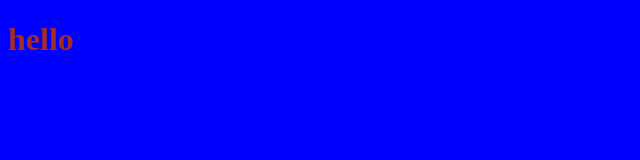
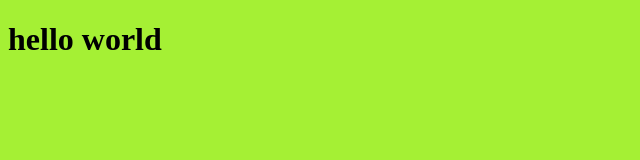
Before and after one commit to omaralter/myproject, a plain HTML site: page index.html in a window 1280 px wide. Shown: the whole page, without its empty margins (0-640 px from the left). Drawn offline with Linux system fonts and the light colour scheme.

Commit message:
change color

```diff
--- a/index.html
+++ b/index.html
@@ -8,7 +8,7 @@
     <title>Document</title>
 </head>
 <body>
-    <h1>hello</h1>
+    <h1>hello world</h1>
     <script src="app.js"></script>
 </body>
 
--- a/style.css
+++ b/style.css
@@ -1,6 +1,6 @@
 h1{
-    color: brown;
+    color: black;
 }
 body{
-    background-color: blue;
+    background-color: rgb(165, 240, 52);
 }
```
